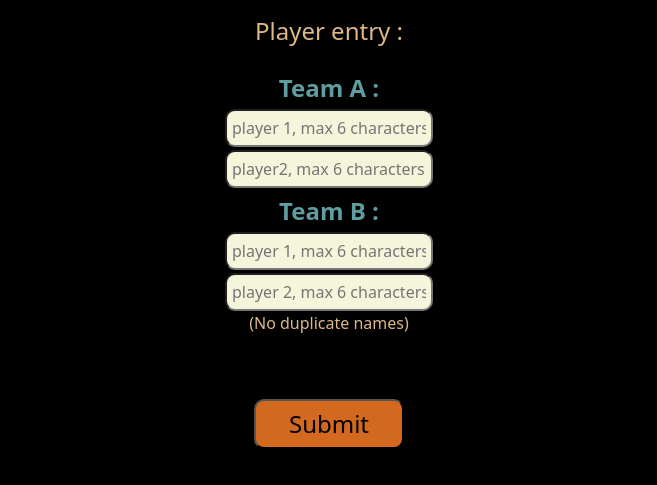
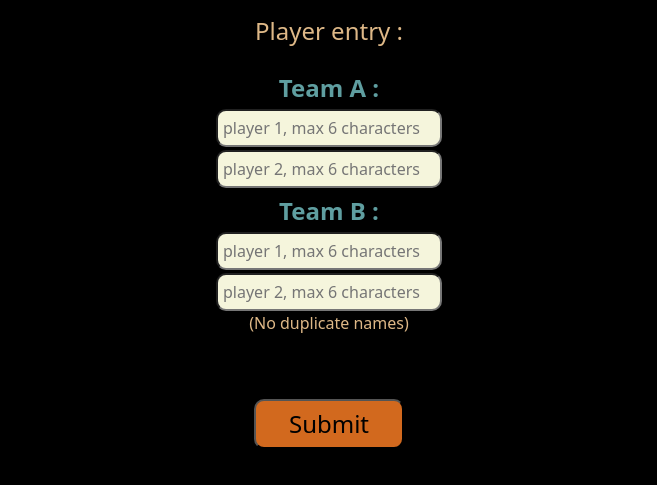
Before and after one commit to bigeyedog/SmartBadmintonUmpire, a plain HTML site: page doublePlayerEntry.html in a window 1280 px wide. Shown: the part 175-660 px from the top of the page, without its empty margins (311-968 px from the left). Drawn offline with nearby package versions, Linux system fonts and the light colour scheme.

Commit message:
Add files via upload

```diff
--- a/doublePlayerEntry.html
+++ b/doublePlayerEntry.html
@@ -56,7 +56,7 @@
           id="teamAp1"
           name="teamAp1"
           placeholder="player 1, max 6 characters"
-          size="16"
+          size="18"
           maxlength="6"
           required
         /><br />
@@ -65,8 +65,8 @@
           type="text"
           id="teamAp2"
           name="teamAp2"
-          placeholder="player2, max 6 characters"
-          size="16"
+          placeholder="player 2, max 6 characters"
+          size="18"
           maxlength="6"
           required
         /><br />
@@ -77,7 +77,7 @@
           id="teamBp1"
           name="teamBp1"
           placeholder="player 1, max 6 characters"
-          size="16"
+          size="18"
           maxlength="6"
           required
         /><br />
@@ -87,7 +87,7 @@
           id="teamBp2"
           name="teamBp2"
           placeholder="player 2, max 6 characters"
-          size="16"
+          size="18"
           maxlength="6"
           required
         />
```
Also changed, not shown: singlePlayerEntry.html (+2 -2 lines).
